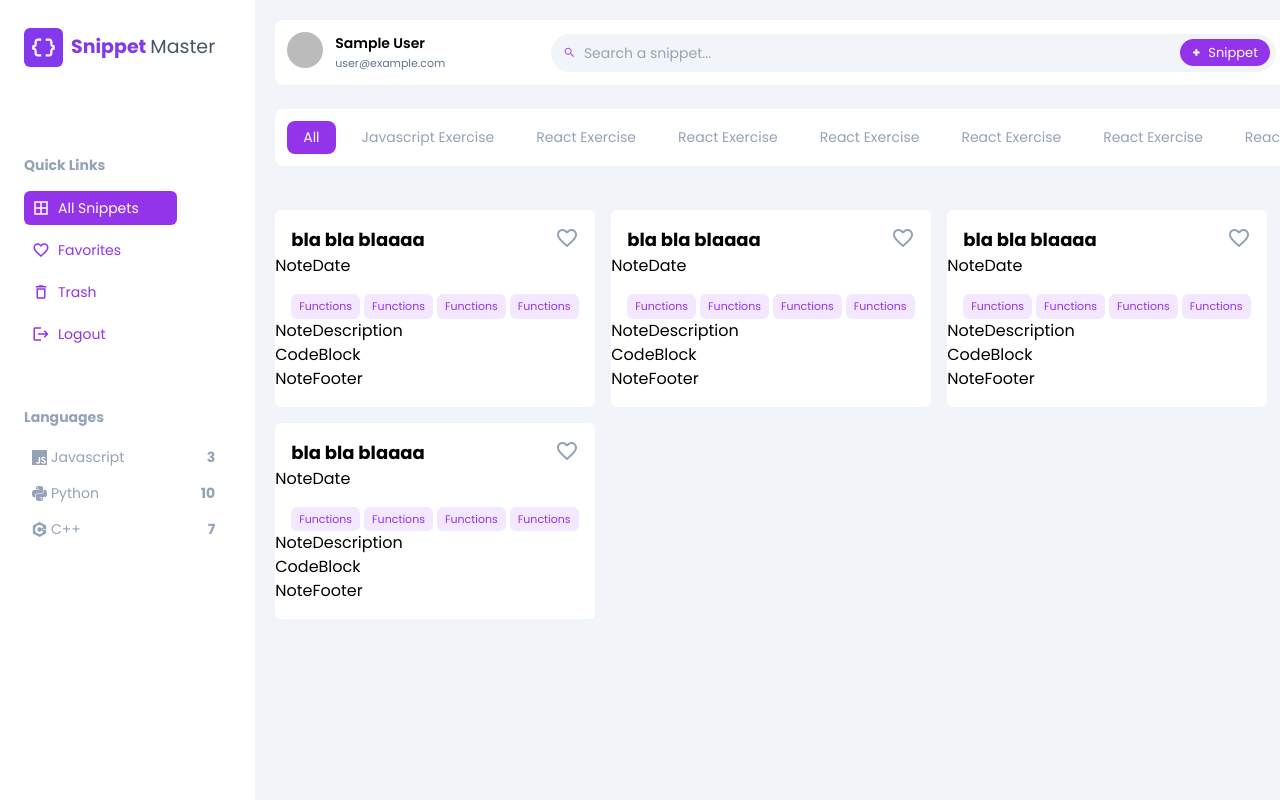
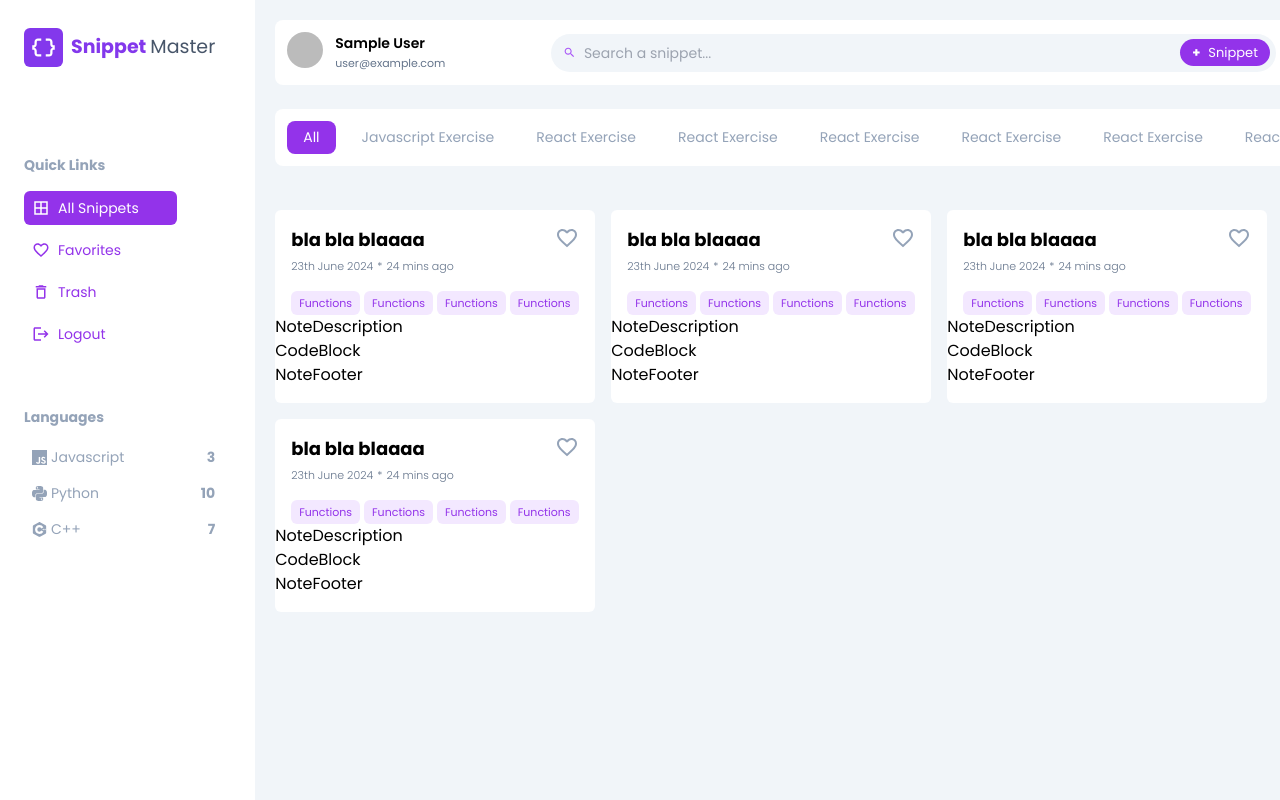
Before and after one commit to rajputkarsh/snippet-master, a Next.js app: page /my-notes in a window 1280 px wide. Shown: the top 800 px of the page. Built offline with nearby package versions, Linux system fonts and the light colour scheme; no server answers; sample sign-in values are in the browser's storage.

Commit message:
add NoteDate component

```diff
--- a/src/components/AllNotes/Note/NoteDate.tsx
+++ b/src/components/AllNotes/Note/NoteDate.tsx
@@ -1,8 +1,12 @@
 
 function NoteDate() {
   return (
-    <div>NoteDate</div>
-  )
+    <div className="text-slate-500 text-[11px] flex gap-1 font-light mx-4 mt-1">
+      <span className="">23th June 2024</span>
+      <span className="">*</span>
+      <span className="">24 mins ago</span>
+    </div>
+  );
 }
 
 export default NoteDate
```
